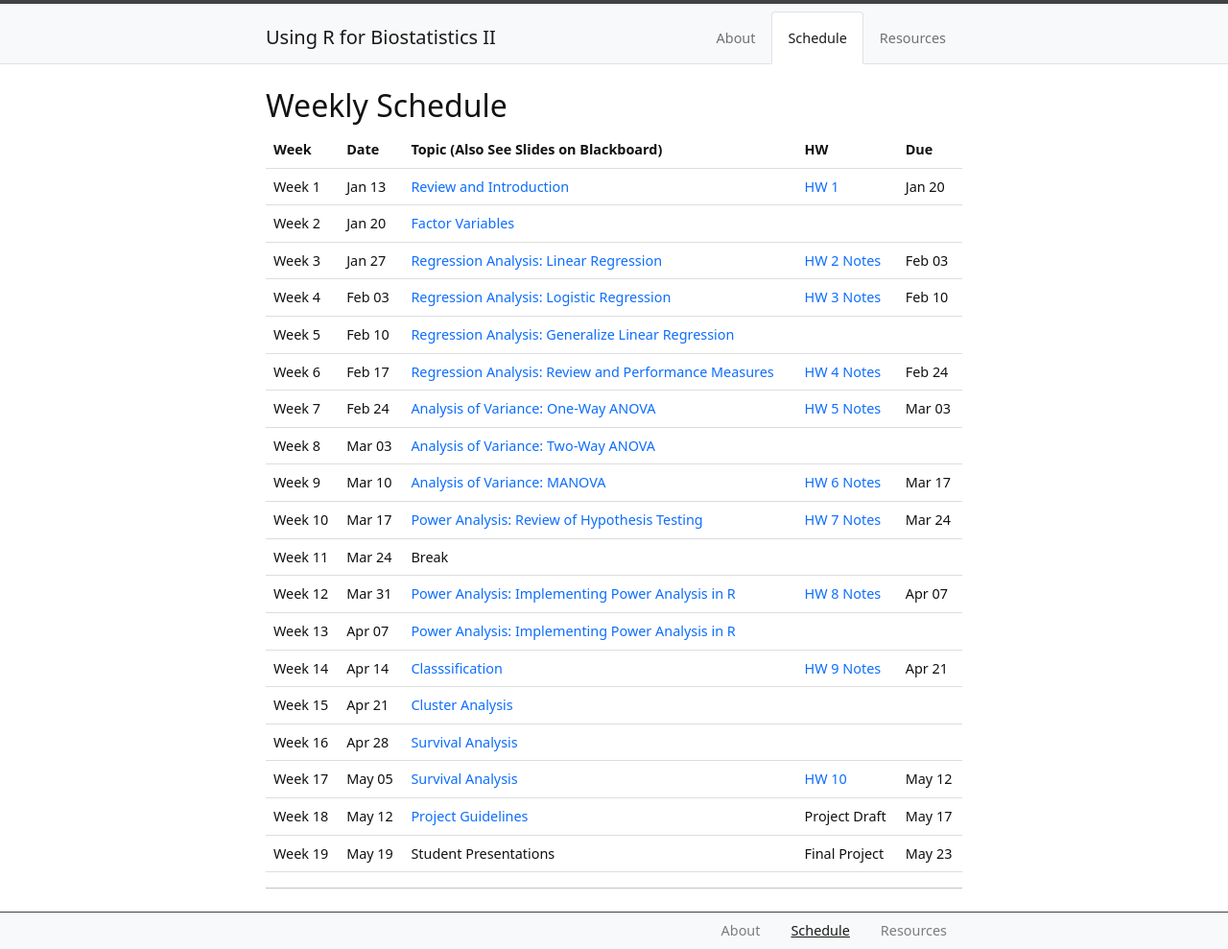
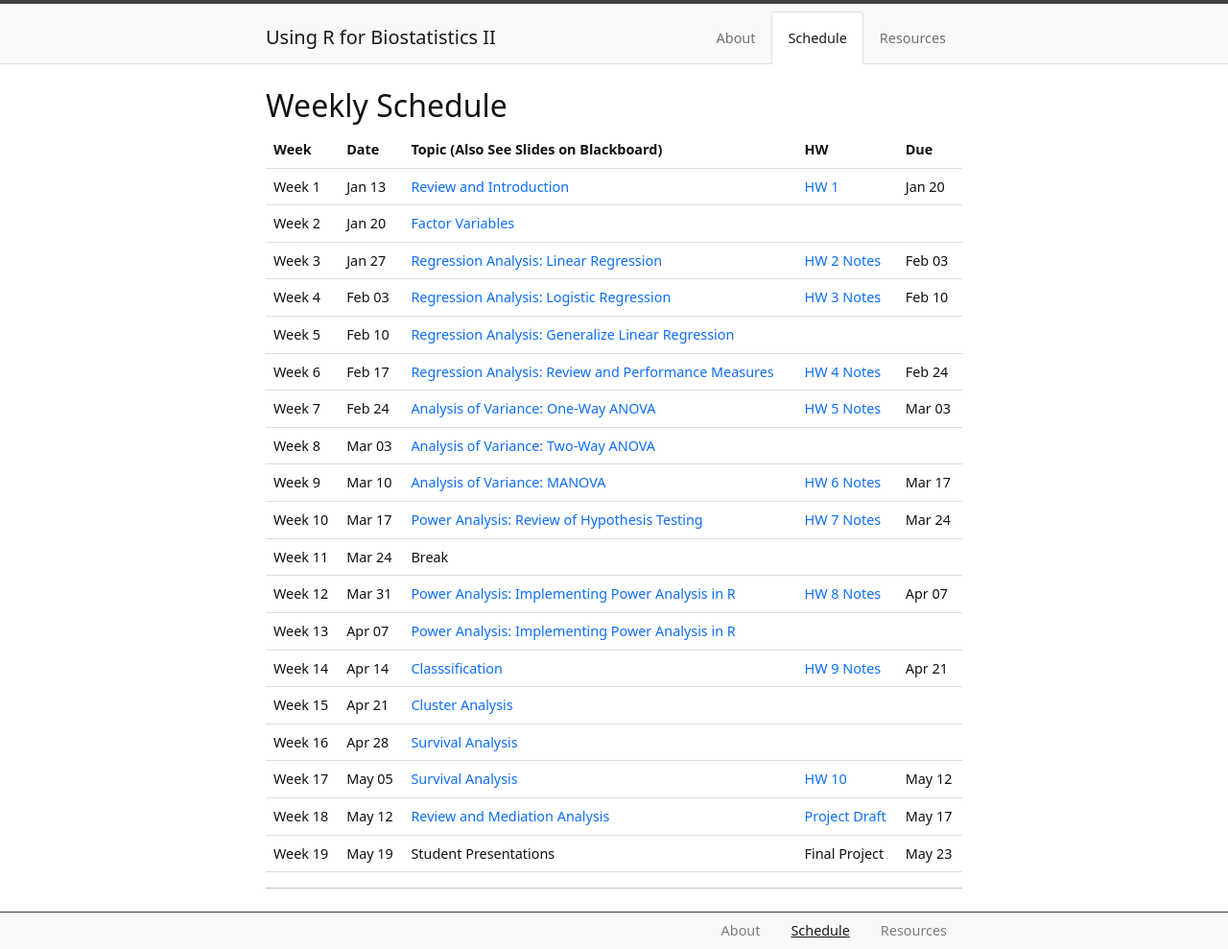
Before and after one commit to XiaoyuLiang/BIOE806-Spring2022, a Jekyll site: the page built from content/2-Schedule.md, in a window 1280 px wide. Shown: the whole page at 96% size. Built offline with Jekyll 4.4.1, drawn with Linux system fonts in a browser that asks for light colours.

Commit message:
Update 2-Schedule.md

```diff
--- a/content/2-Schedule.md
+++ b/content/2-Schedule.md
@@ -154,8 +154,8 @@ tr:hover {background-color: #D6EEEE;}
     <tr>
     <td>Week 18</td>
     <td>May 12</td>
-    <td><a href="/BIOE806-Spring2022/HW/HW11-Final-Project.html">Project Guidelines</a></td>
-    <td>Project Draft</td>
+    <td><a href="/BIOE806-Spring2022/Lecture/18-Review-and-Mediation-Analysis.html">Review and Mediation Analysis</a></td>
+    <td><a href="/BIOE806-Spring2022/HW/HW11-Final-Project.html">Project Draft</a></td>
     <td>May 17</td>
   </tr>
     <tr>
```
